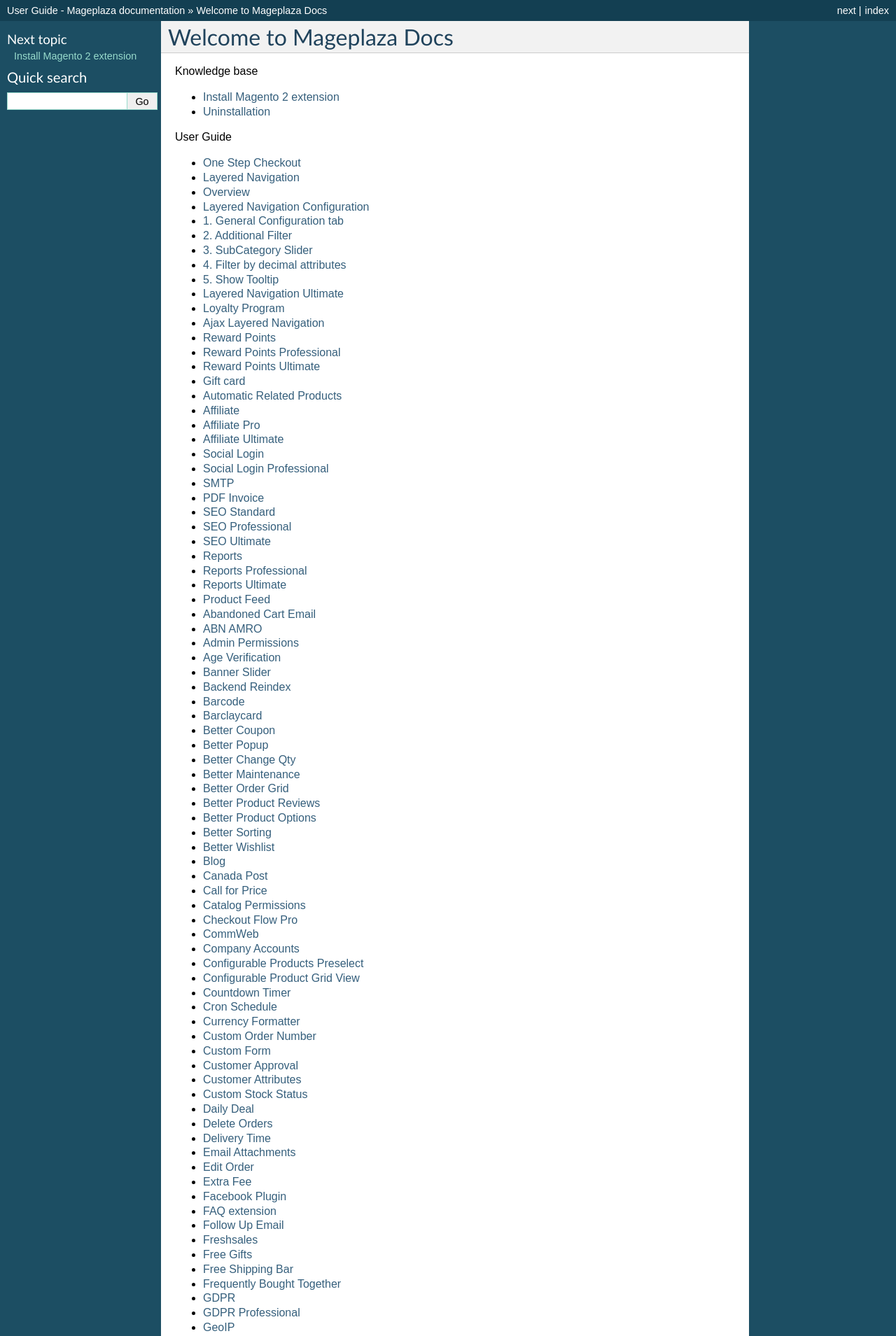
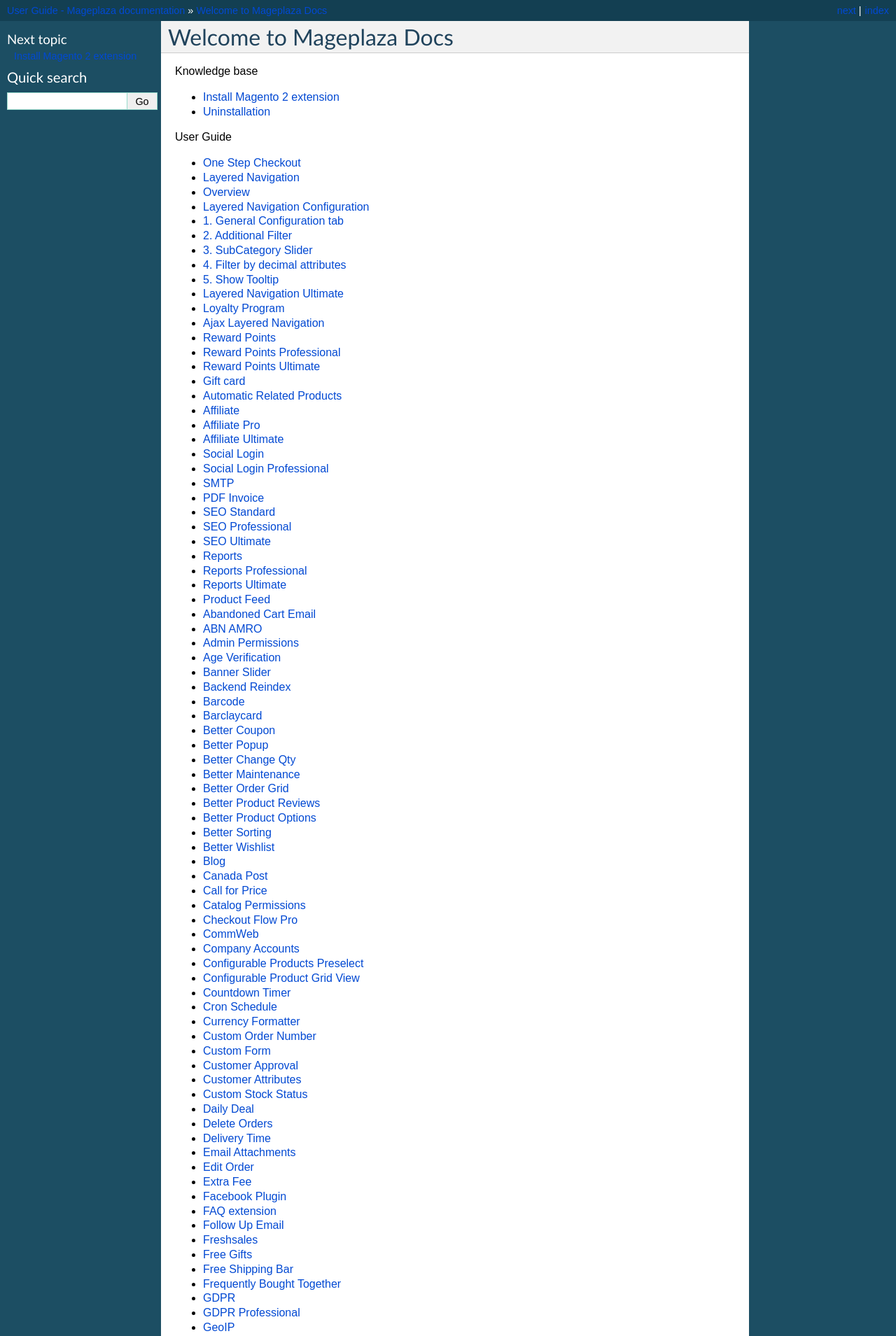
Before and after one commit to magepages/mpdocs, a Sphinx documentation site: the page built from docs/index.rst, in a window 1280 px wide. Shown: the top 1909 px of the page at 70% size. Built offline with Sphinx 7.4.7, drawn with Linux system fonts in a browser that asks for light colours; pages that are not in the unit, such as notebooks, are missing from menus.

Commit message:
Update favicon & background color

```diff
--- a/docs/conf.py
+++ b/docs/conf.py
@@ -150,6 +150,10 @@
   'default.css'
 ]
 
+html_css_files = [
+    'custom.css'
+]
+
 # Add any extra paths that contain custom files (such as robots.txt or
 # .htaccess) here, relative to this directory. These files are copied
 # directly to the root of the documentation.
```
